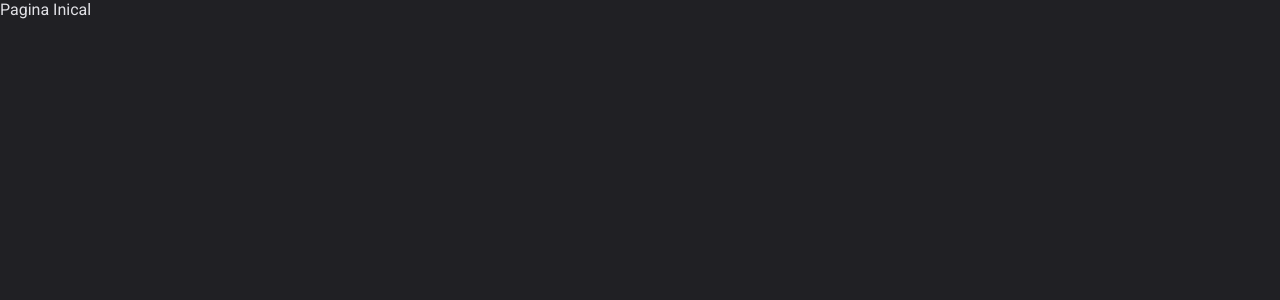
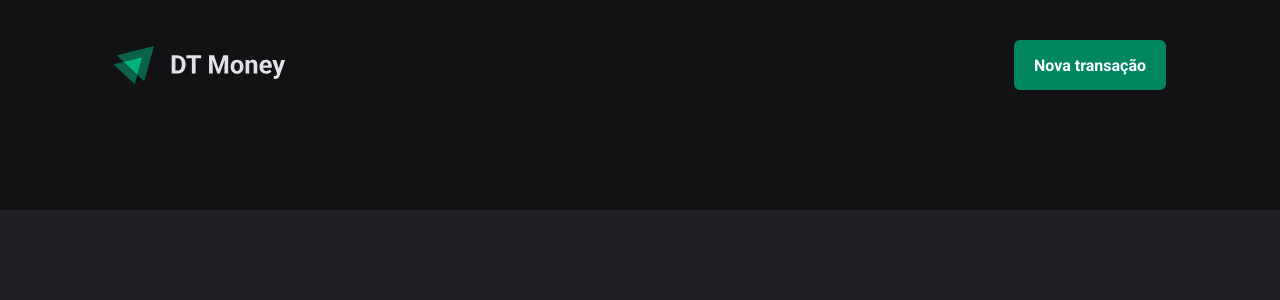
Before and after one commit to luisgustavofaria/controle-financeiro, a Next.js app: page / in a window 1280 px wide. Shown: the top 300 px of the page. Built offline with nearby package versions, Linux system fonts and the light colour scheme.

Commit message:
Componente: Header

```diff
--- a/pages/_document.jsx
+++ b/pages/_document.jsx
@@ -4,10 +4,12 @@ class NewDocument extends Document {
   render() {
     return (
       <Html>
+          <title>DT Money</title>
         <Head>
           <link rel="preconnect" href="https://fonts.googleapis.com" />
           <link rel="preconnect" href="https://fonts.gstatic.com" />
           <link href="https://fonts.googleapis.com/css2?family=Roboto:wght@400;700&display=swap" rel="stylesheet" />
+
         </Head>
         <body>
           <Main />
--- a/pages/index.jsx
+++ b/pages/index.jsx
@@ -1,7 +1,9 @@
+import { Header } from "../src/components/header/Header";
+
 export default function HomePage(){
 	return (
 		<div>
-			Pagina Inical
+			<Header/>
 		</div>
     )
 }
--- /dev/null
+++ b/src/components/header/Header.jsx
@@ -0,0 +1,46 @@
+import styled from "styled-components";
+
+
+//const Logo = styled.img``
+
+const HeaderContainer = styled.header`
+  background: ${props => props.theme["gray-900"]};
+  padding: 2.5rem 0 7.5rem;
+`
+
+const HeaderContent = styled.div`
+  width: 100%;
+  max-width: 1100px;
+  margin: 0 auto;
+  padding: 0 1.5rem;
+  display: flex;
+  justify-content: space-between;
+  align-items: center;
+`
+
+const NewTransactionButton = styled.button`
+  height: 50px;
+  border: 0;
+  background: ${props => props.theme["green-500"]};
+  color: ${props => props.theme["white"]};
+  font-weight: bold;
+  padding: 0 1.25rem;
+  border-radius: 6px;
+  cursor: pointer;
+
+  :hover {
+    background: ${props => props.theme["green-700"]};
+    transition: background-color 0.2s;
+  }
+`
+
+export function Header() {
+    return (
+      <HeaderContainer>
+        <HeaderContent>
+          <img src="/logo.svg" alt="" />
+          <NewTransactionButton>Nova transação</NewTransactionButton>
+        </HeaderContent>
+      </HeaderContainer>
+    )
+  }
```
Also changed, not shown: public/logo.svg (added).
